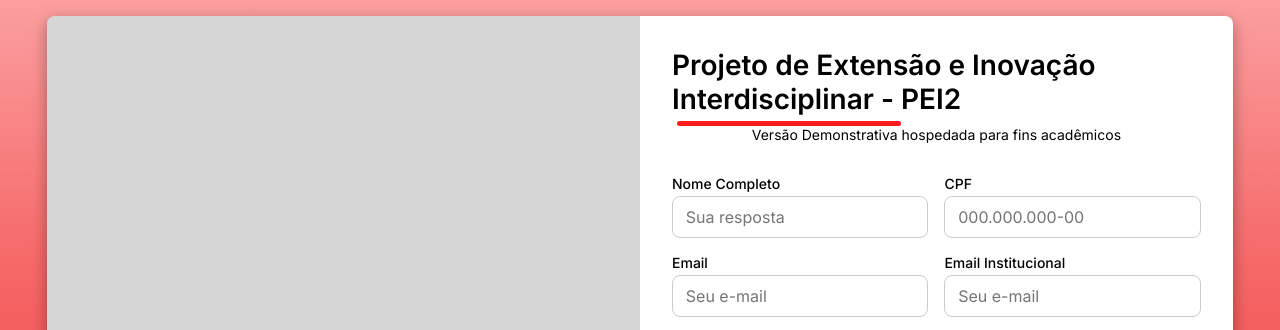
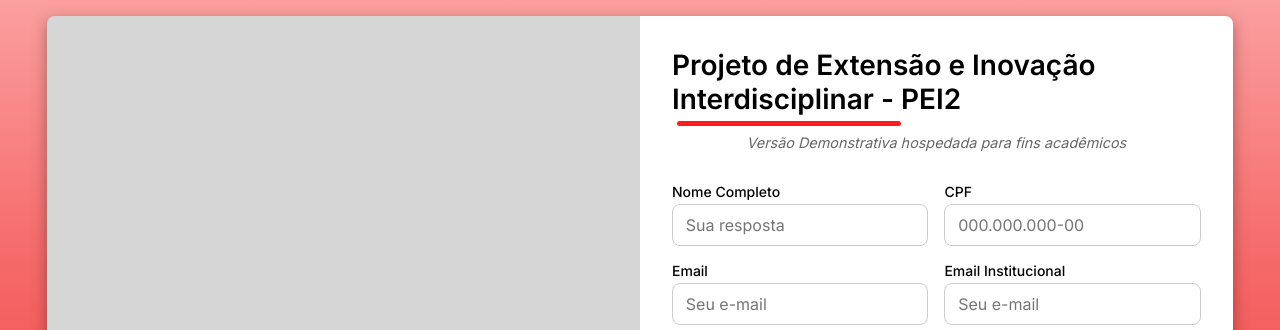
Before and after one commit to Cayo13y/PEI2, a plain HTML site: page index.html in a window 1280 px wide. Shown: the top 330 px of the page. Drawn offline with Linux system fonts and the light colour scheme.

Commit message:
Update formulário.css

```diff
--- a/estilo/formulário.css
+++ b/estilo/formulário.css
@@ -71,6 +71,14 @@ body {
     margin-left: 5px;
     margin-top: 0.3rem;
     border-radius: 15px;
+}
+
+.subtitulo {
+    font-size: 0.9rem;
+    color: #666;
+    margin-top: 0.5rem;
+    text-align: center;
+    font-style: italic;
 }
 
 .input-group {
```
